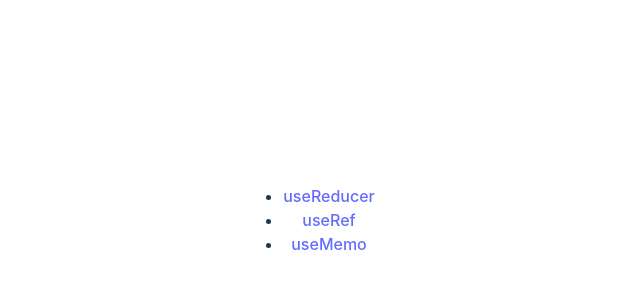
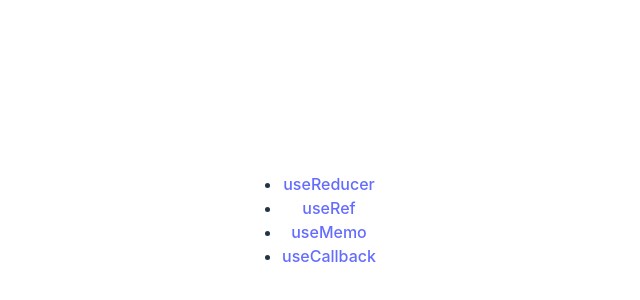
Before and after one commit to Mecha-Ximo/react-hooks, a React (Vite) app: page / in a window 1280 px wide. Shown: the part 180-480 px from the top of the page, without its empty margins (331-971 px from the left). Built offline with nearby package versions, Linux system fonts and the light colour scheme.

Commit message:
feat: refactor home page

```diff
--- a/src/App.tsx
+++ b/src/App.tsx
@@ -5,6 +5,7 @@ import Header from './header';
 import './App.css';
 import UseReducer from './hooks/useReducer';
 import UseMemo from './hooks/useMemo';
+import UseCallback from './hooks/useCallback';
 
 const App = () => {
   return (
@@ -16,6 +17,7 @@ const App = () => {
             <Route path="/use-ref" element={<UseRef />} />
             <Route path="/use-reducer" element={<UseReducer />} />
             <Route path="/use-memo" element={<UseMemo />} />
+            <Route path="/use-callback" element={<UseCallback />} />
           </Routes>
         </Header>
       </Router>
--- a/src/home.tsx
+++ b/src/home.tsx
@@ -1,19 +1,39 @@
 import { Link } from 'react-router-dom';
+
+type HookLink = {
+  path: `/use-${string}`;
+  title: string;
+};
+
+const hookLinks: HookLink[] = [
+  {
+    path: '/use-reducer',
+    title: 'useReducer',
+  },
+  {
+    path: '/use-ref',
+    title: 'useRef',
+  },
+  {
+    path: '/use-memo',
+    title: 'useMemo',
+  },
+  {
+    path: '/use-callback',
+    title: 'useCallback',
+  },
+];
 
 const Home = () => {
   return (
     <main>
       <nav>
         <ul>
-          <li>
-            <Link to="/use-reducer">useReducer</Link>
-          </li>
-          <li>
-            <Link to="/use-ref">useRef</Link>
-          </li>
-          <li>
-            <Link to="/use-memo">useMemo</Link>
-          </li>
+          {hookLinks.map((link) => (
+            <li key={link.title}>
+              <Link to={link.path}>{link.title}</Link>
+            </li>
+          ))}
         </ul>
       </nav>
     </main>
```
